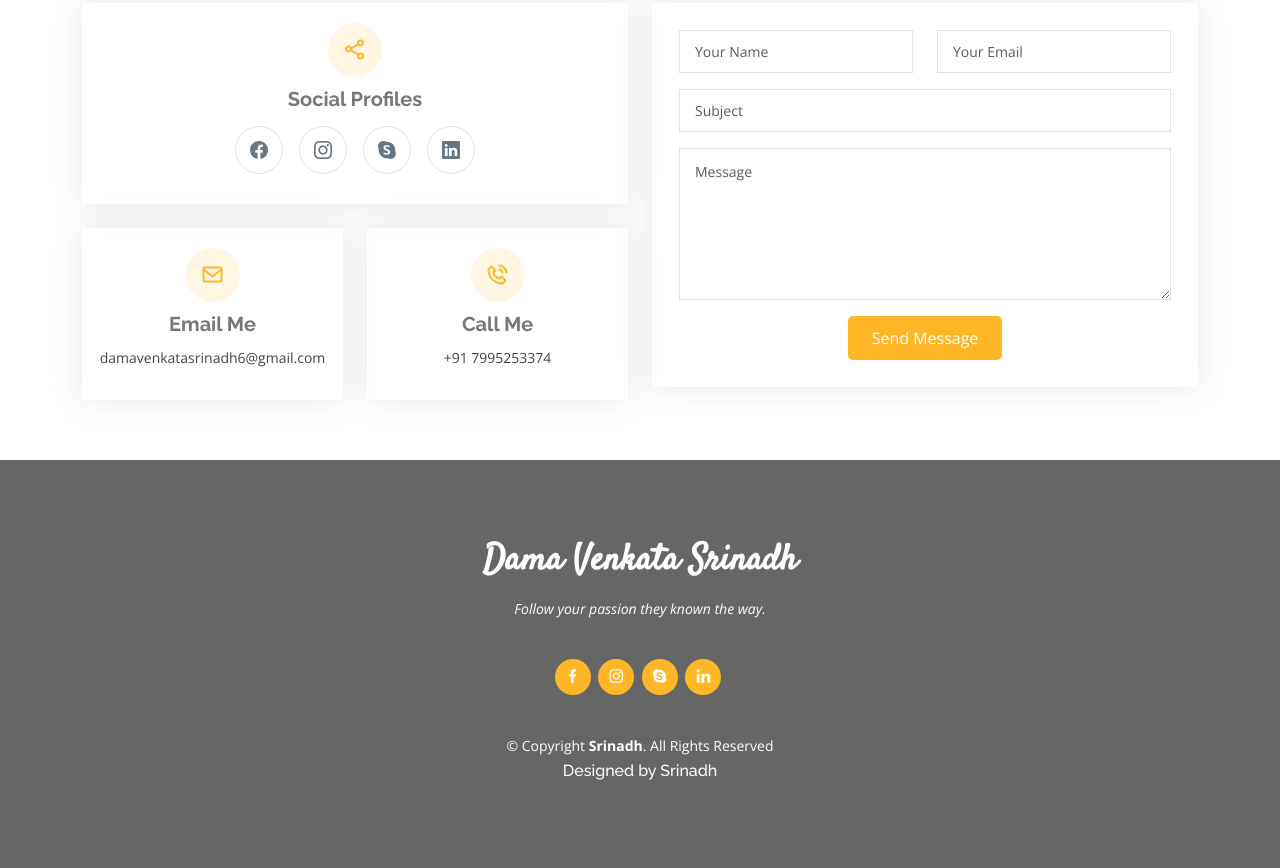
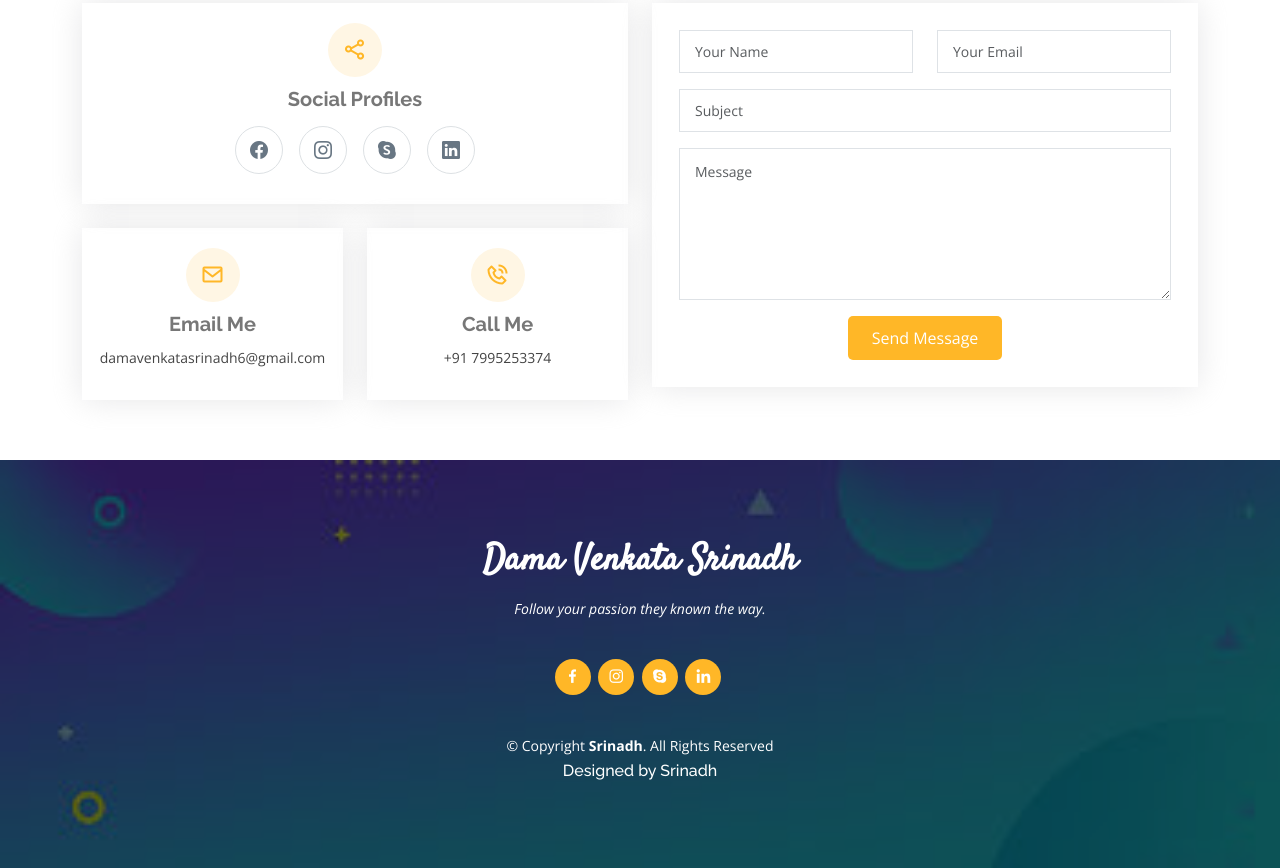
Before and after one commit to SrinadhDama/Myportpolio, a plain HTML site: page index.html in a window 1280 px wide. Shown: the part 4382-5250 px from the top of the page. Drawn offline with nearby package versions, Linux system fonts and the light colour scheme.

Commit message:
Update style.css

```diff
--- a/assets/css/style.css
+++ b/assets/css/style.css
@@ -1308,7 +1308,7 @@ section {
 # Footer
 --------------------------------------------------------------*/
 #footer {
-  background: url("assets/img/footer-bg.jpeg") top center no-repeat;
+  background: url("../img/footer-bg.jpeg") top center no-repeat;
   background-size: cover;
   color: #fff;
   font-size: 14px;
```
